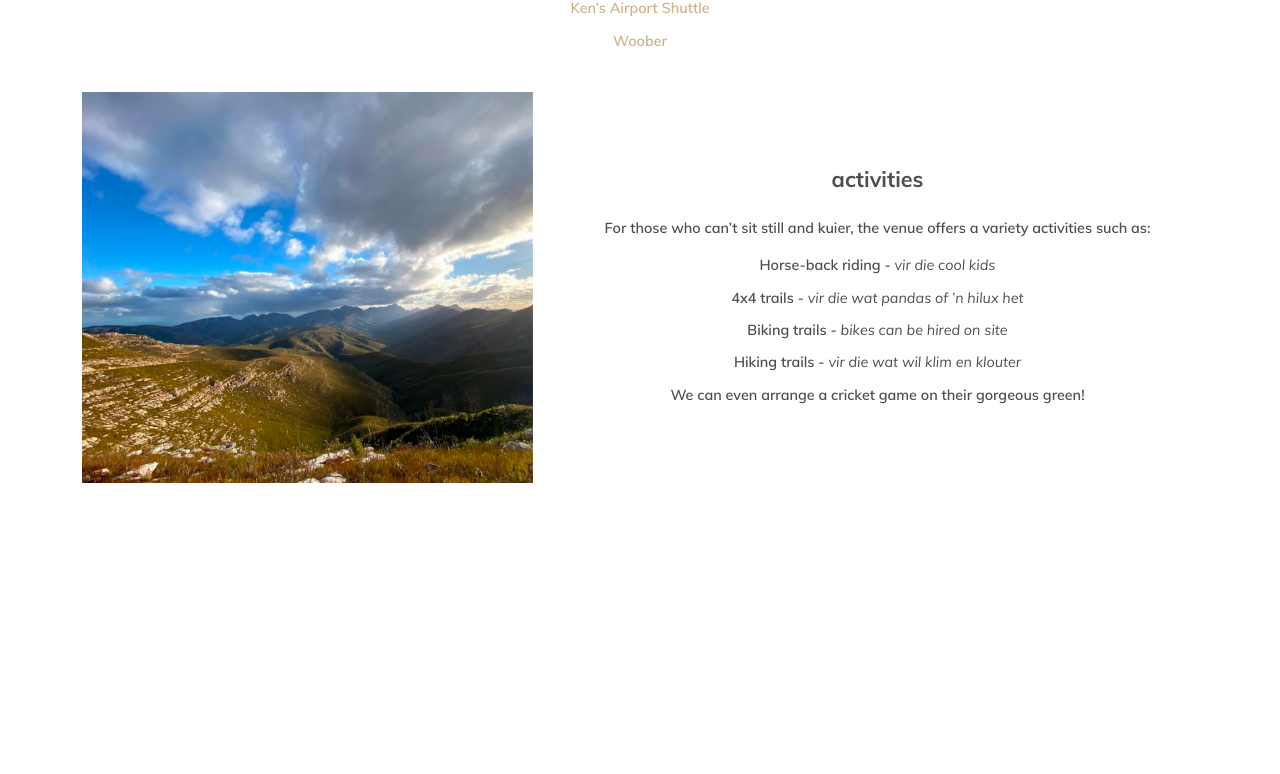
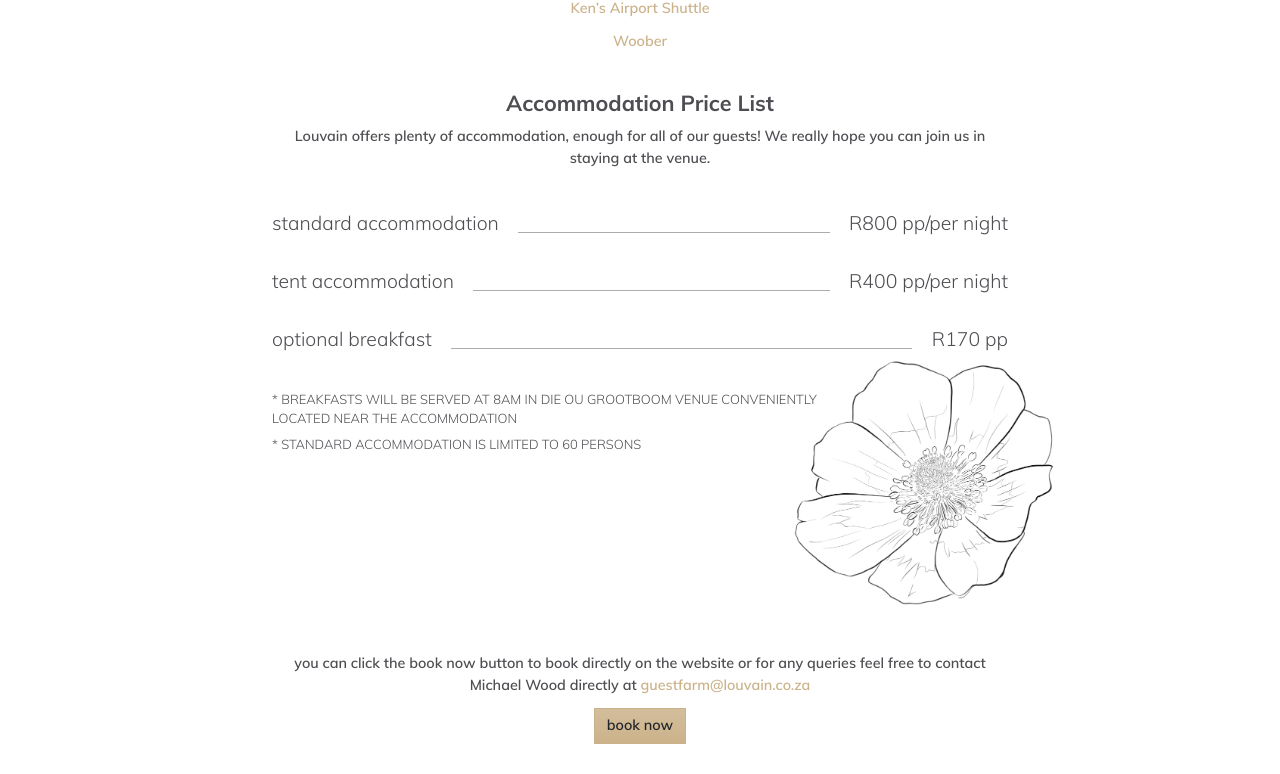
Before and after one commit to FJLessing/wedding-website, a Vue app: page /location in a window 1280 px wide. Shown: the part 1458-2232 px from the top of the page. Before the commit the page ends 1990 px from the top, so only its background shows below. Built offline with nearby package versions, Linux system fonts and the light colour scheme.

Commit message:
Booking form added to site.

```diff
--- /dev/null
+++ b/src/components/location/booking-form.vue
@@ -0,0 +1,105 @@
+<template>
+    <div class="booking-form mb-5">
+        <b-form class="row booking-form" @submit.stop.prevent>
+          <b-col md="4" offset-md="4">
+            <b-form-group label="name">
+                <b-form-input v-model="booking.name" type="text" required></b-form-input>
+            </b-form-group>
+            <b-form-group label="guests">
+                <b-form-input v-model="booking.people" type="number" required></b-form-input>
+            </b-form-group>
+            <b-form-group label="email">
+                <b-form-input v-model="booking.email" type="email" required></b-form-input>
+            </b-form-group>
+          </b-col>
+          <b-col class="booking-form-options" md="8" offset-md="2">
+            <b-form-group label="room type">
+                <b-radio-group v-model="booking.roomType" required>
+                    <b-radio v-for="roomType in roomTypes" :value="roomType" :key="roomType">{{ roomType }}</b-radio>
+                </b-radio-group>
+            </b-form-group>
+            <b-form-group label="breakfast days">
+                <b-checkbox-group v-model="booking.breakfastDays" required>
+                    <b-checkbox v-for="breakfastDay in breakfastDays" :value="breakfastDay" :key="breakfastDay">{{ breakfastDay }}</b-checkbox>
+                </b-checkbox-group>
+            </b-form-group>
+          </b-col>
+          <b-col md="8" offset-md="2">
+            <b-form-group label="message">
+                <b-form-textarea v-model="booking.message" rows="3" required></b-form-textarea>
+            </b-form-group>
+          </b-col>
+        </b-form>
+
+        <b-row class="mt-3 d-flex justify-content-center">
+            <b-button variant="primary" @click="submit">Submit</b-button>
+        </b-row>
+
+    </div>
+</template>
+
+<script>
+import axios from 'axios';
+export default {
+  name: 'booking-form',
+  data () {
+    return {
+      booking: {
+        name: '',
+        email: '',
+        people: 1,
+        message: '',
+        room_type: 'tent',
+        breakfastDays: []
+      },
+      roomTypes: [
+        'Glamping Tent (R400)',
+        'Room (R800)'
+      ],
+      breakfastDays: [
+        'Saturday',
+        'Sunday'
+      ]
+    }
+  },
+  methods: {
+    submit () {
+      axios.post('/form/booking-submit.php', this.booking)
+        .then(response => {
+          this.booking = {
+            name: '',
+            email: '',
+            people: '',
+            message: '',
+            room_type: []
+          };
+          this.$bvToast.toast(response.data.message, {
+            title: 'Success',
+            variant: 'success',
+            solid: true,
+            appendToast: true,
+            autoHideDelay: 3000
+          });
+        })
+        .catch(error => {
+          console.log(error);
+        });
+    }
+  }
+};
+</script>
+
+<style lang="scss">
+.booking-form {
+  .form-group {
+    margin-top: 2rem;
+    margin-bottom: 2rem;
+  }
+}
+.center-vertical {
+  display: flex;
+  flex-direction: column;
+  justify-content: flex-end;
+  align-items: center;
+}
+</style>
--- /dev/null
+++ b/src/styles/common/_forms.scss
@@ -0,0 +1,16 @@
+input[type="text"],
+input[type="textarea"],
+input[type="number"],
+input[type="email"],
+textarea.form-control,
+textarea {
+border-top: 0;
+border-left: 0;
+border-right: 0;
+
+&:focus {
+    outline: 0;
+    box-shadow: none;
+    border-bottom-width: 5px;
+}
+}
--- a/src/styles/styles.scss
+++ b/src/styles/styles.scss
@@ -9,5 +9,6 @@
 // Import more common styles that needs to override stuff
 @import 'common/body.scss';
 @import 'common/typography';
+@import 'common/forms';
 
 @import 'common/utils';
--- a/src/views/location.vue
+++ b/src/views/location.vue
@@ -27,7 +27,7 @@
         ></GmapMap>
       </b-col>
     </b-row>
-    <b-row class="mb-4 heading-row">
+    <b-row id="#booking" class="mb-4 heading-row">
       <b-col>
         <h1>book here</h1>
       </b-col>
@@ -47,12 +47,55 @@
         </p>
       </b-col>
     </b-row>
+    <b-row>
+      <b-col md=8 offset-md=2>
+        <h2 class="fancy-title-font">Accommodation Price List</h2>
+        <p>Louvain offers plenty of accommodation, enough for all of our guests! We really hope you can join us in staying at the venue.</p>
+      </b-col>
+    </b-row>
+    <b-row class="pricelist-row">
+      <b-col md=8 offset-md=2>
+        <div class="pricelist">
+          <div class="pricelist-row">
+            <span>standard accommodation</span>
+            <span>&nbsp;</span>
+            <span>R800 pp/per night</span>
+          </div>
+          <div class="pricelist-row">
+            <span>tent accommodation</span>
+            <span>&nbsp;</span>
+            <span>R400 pp/per night</span>
+          </div>
+          <div class="pricelist-row">
+            <span>optional breakfast</span>
+            <span>&nbsp;</span>
+            <span>R170 pp</span>
+          </div>
+        </div>
+      </b-col>
+    </b-row>
+    <b-row class="pricelist-row mb-5">
+      <b-col md=6 offset-md=2>
+        <div class="extra-info">* breakfasts will be served at 8am in Die Ou Grootboom Venue conveniently located near the accommodation</div>
+        <div class="extra-info">* standard accommodation is limited to 60 persons</div>
+      </b-col>
+      <b-col class="ml-md-n5" cols=8 md=3 offset=2 offset-md=0>
+        <img class="img-fluid w-100 mt-md-n4" src="/img/location/location-flower.png" />
+      </b-col>
+    </b-row>
+    <b-row class="mb-2">
+      <b-col md=8 offset-md=2>
+        <p>you can click the book now button to book directly on the website or for any queries feel free to contact Michael Wood directly at <a href="mailto:guestfarm@louvain.co.za">guestfarm@louvain.co.za</a></p>
+        <b-button variant="primary" class="mb-4" @click="() => this.showBooking = !this.showBooking">book now</b-button>
+      </b-col>
+    </b-row>
+    <booking-form v-if="showBooking" />
     <b-row class="mb-4">
       <b-col class="mb-3" :md="5">
         <img class="img-fluid w-100" src="/img/location/location-content.jpg" />
       </b-col>
       <b-col class="mb-3 h-100 spread-content remove-min-height-mobile" :md="7" :style="{ minHeight: mapHeight }">
-        <h2 class="mb-3 mt-auto">activities</h2>
+        <h2 class="mb-3 mt-3 mt-md-auto">activities</h2>
         <p class="my-2">For those who can’t sit still and kuier, the venue offers a variety activities such as:</p>
         <ul class="unstyle-list mt-2 mb-auto">
           <li>Horse-back riding - <i>vir die cool kids</i></li>
@@ -67,22 +110,36 @@
 </template>
 
 <script>
+import bookingForm from '@/components/location/booking-form.vue'
+
 export default {
   name: 'location',
+  components: {
+    bookingForm
+  },
   data () {
     return {
-      mapHeight: '400px'
+      mapHeight: '400px',
+      showBooking: false
+    }
+  },
+  methods: {
+    onMapLoaded (map) {
+      this.mapHeight = `${map.getDiv().offsetHeight}px`
     }
   }
 }
 </script>
 
 <style lang="scss">
+@import '@/styles/common/_bootstrap-variables.scss';
+
   .spread-content {
     display: flex;
     flex-direction: column;
     justify-content: space-between;
   }
+
   .unstyle-list {
     list-style: none;
     padding-left: 0;
@@ -92,4 +149,61 @@ export default {
       margin-bottom: .75em;
     }
   }
+
+  .pricelist-row {
+    text-align: left;
+  }
+
+  .pricelist {
+    .pricelist-row {
+      display: flex;
+      justify-content: stretch;
+      margin: 2em 0;
+      padding-right: 1em;
+
+      span {
+        flex: 1;
+        display: block;
+        font-weight: 300;
+
+        &:nth-child(3n),
+        &:nth-child(3n - 2) {
+          flex-basis: auto;
+          flex-grow: 0;
+          widows: auto;
+        }
+
+        &:nth-child(3n - 1) {
+          border-bottom: 1px solid #acacac;
+          line-height: .75em;
+          margin: auto .5em;
+        }
+      }
+
+      @media screen and (min-width: map-get($grid-breakpoints, md)) {
+        padding-right: 0;
+
+        span {
+          font-size: 1.35em;
+
+          &:nth-child(3n - 1) {
+            margin: auto 1em;
+          }
+        }
+      }
+    }
+  }
+
+  .pricelist-row {
+      .extra-info {
+        font-weight: 300;
+        margin-top: .5em;
+        margin-bottom: .5em;
+        text-transform: uppercase;
+
+        @media screen and (min-width: map-get($grid-breakpoints, md)) {
+          font-size: .9em
+        }
+      }
+  }
 </style>
--- a/src/views/rsvp.vue
+++ b/src/views/rsvp.vue
@@ -172,22 +172,6 @@ export default {
 <style lang="scss">
 @import '@/styles/common/_bootstrap-variables.scss';
 
-.rsvp-form {
-  input[type="text"],
-  input[type="textarea"],
-  textarea {
-    border-top: 0;
-    border-left: 0;
-    border-right: 0;
-
-    &:focus {
-      outline: 0;
-      box-shadow: none;
-      border-bottom-width: 5px;
-    }
-  }
-}
-
 .rsvp-radio-group {
   display: flex;
   justify-content: center;
```
Also changed, not shown: public/img/location/location-flower.png (added), 1 other file (tests, documents, lock files or other folders).
